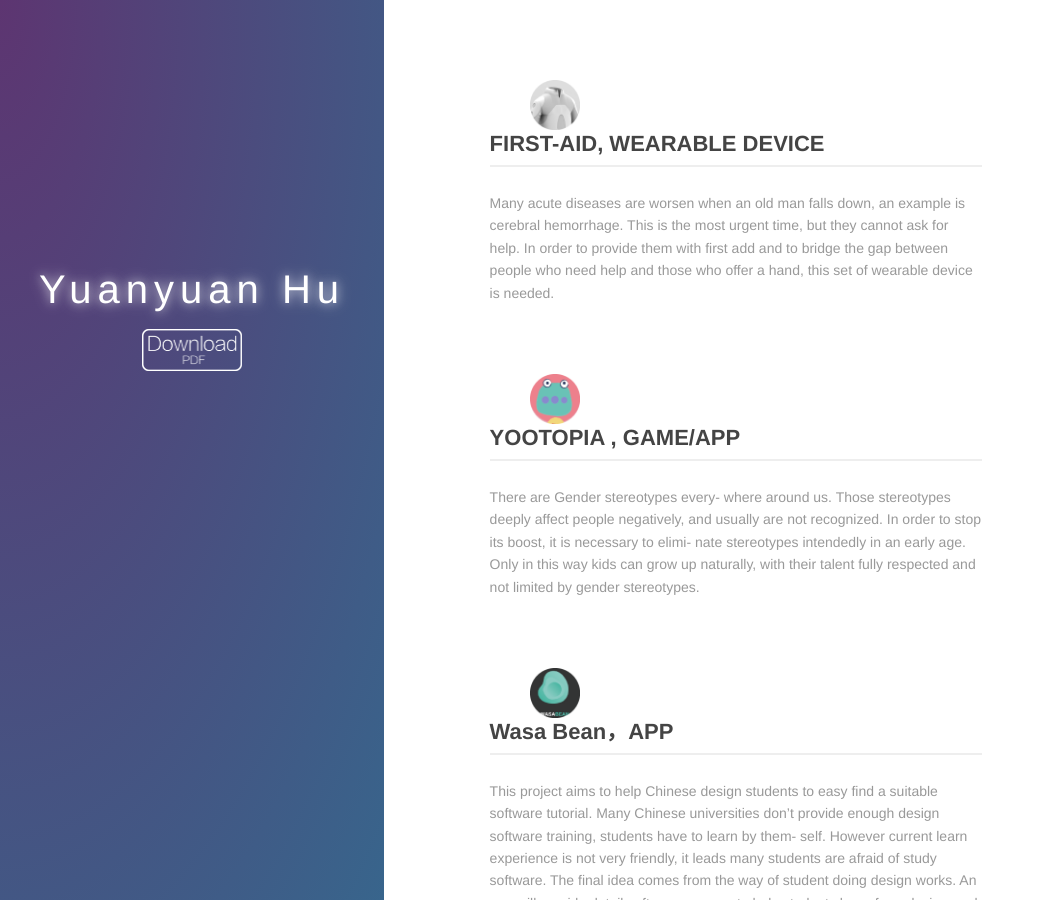
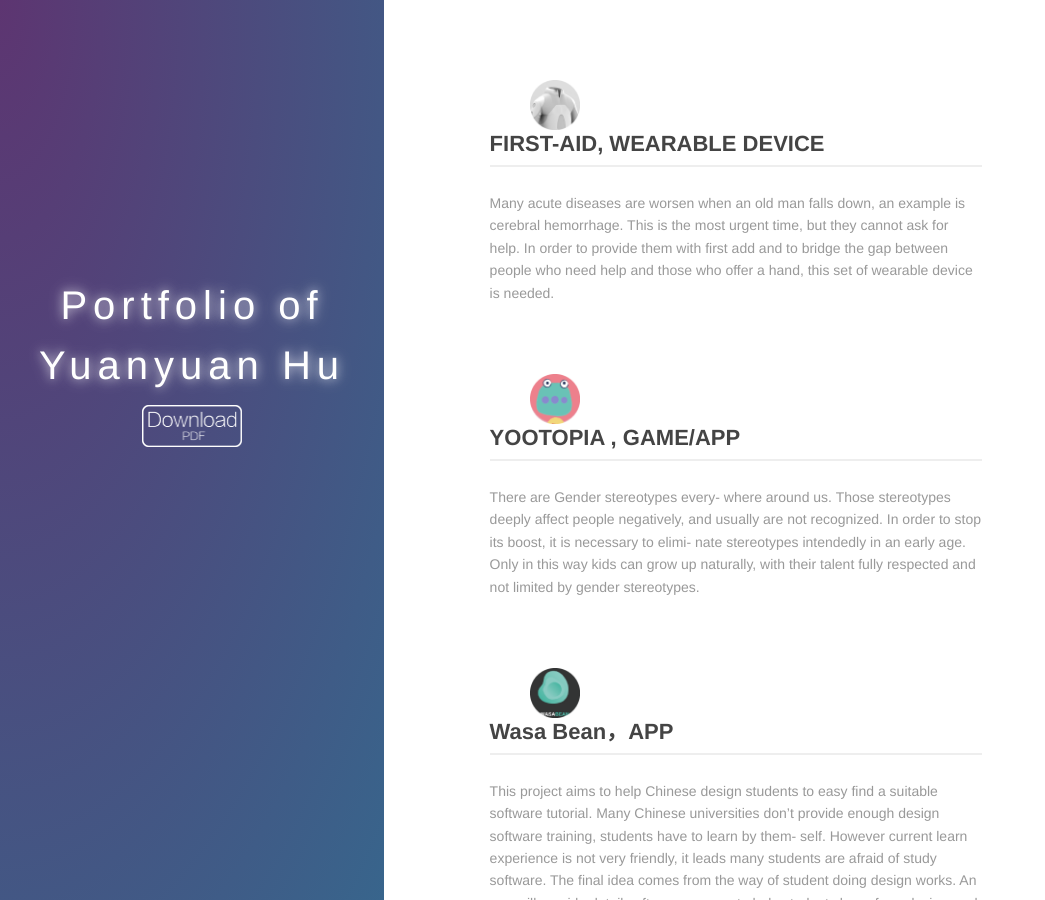
Before and after one commit to yuanyuanhu96/Potfolio-Archive, a Jekyll site: the page built from index.md, in a window 1280 px wide and 900 px high. Shown: the whole window, without its empty margins (0-1045 px from the left). Built offline with Jekyll 4.4.1, drawn with Linux system fonts in a browser that asks for light colours.

Commit message:
Update index.md

```diff
--- a/index.md
+++ b/index.md
@@ -6,6 +6,7 @@ layout: default
   <div class="index-wrapper">
     <div class="aside">
       <div class="info-card">
+        <h1>Portfolio of</h1>
         <h1>Yuanyuan Hu</h1>
         <a href="http://HuYuanyuan96.github.io/Supplementary/Portfolio of Yuanyuan Hu.pdf" target="_blank"><img src="/images/Download-PDF.png" alt="" width="100"/></a>
 
```
